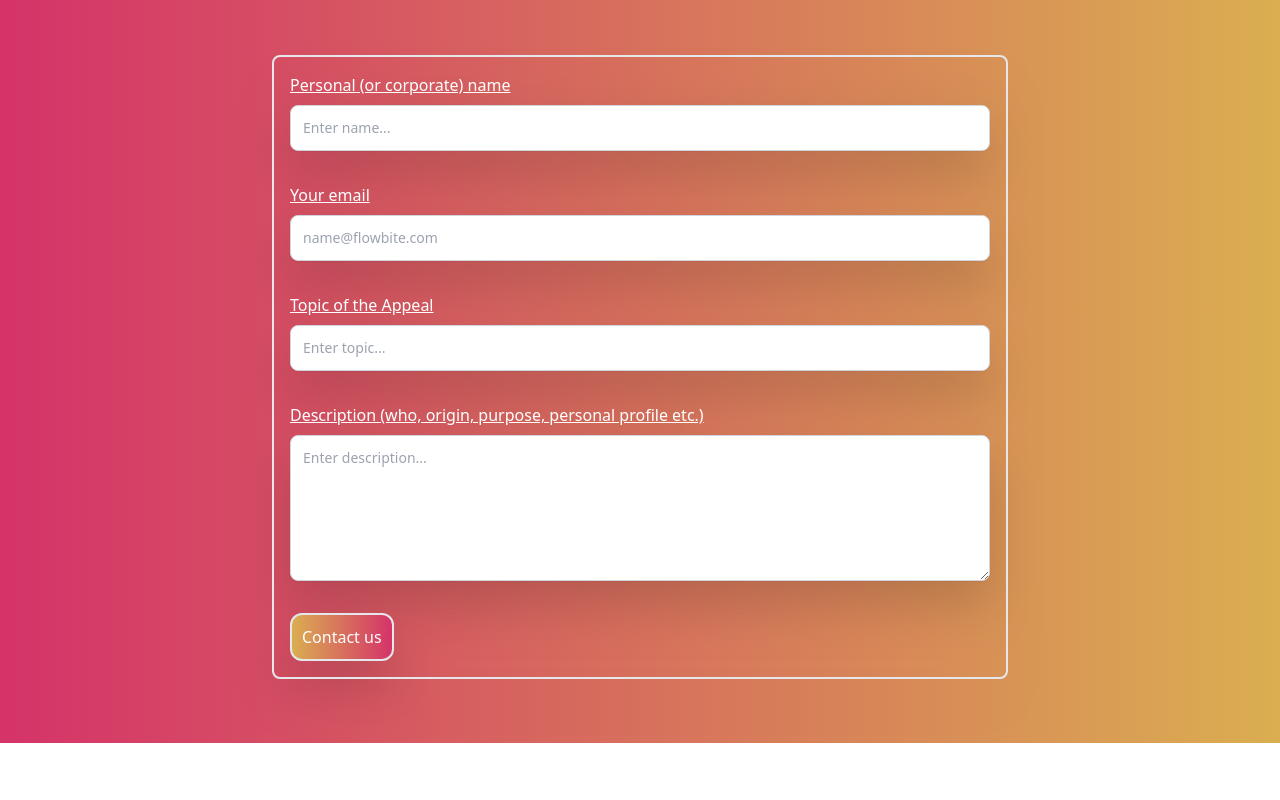
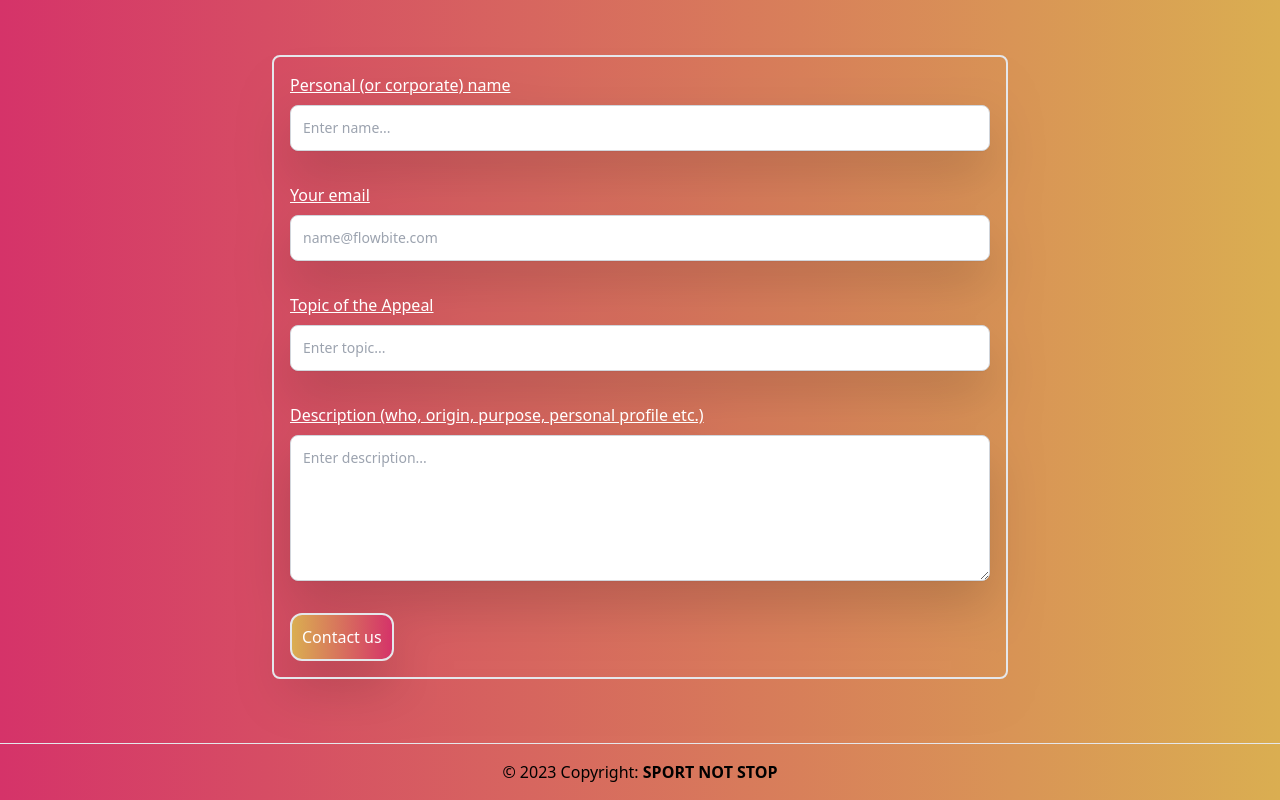
Before and after one commit to k1metsu/sport-not-stop, a plain HTML site: page index.html in a window 1280 px wide. Shown: the part 1724-2524 px from the top of the page. Before the commit the page ends 2467 px from the top, so only its background shows below. Drawn offline with nearby package versions, Linux system fonts and the light colour scheme.

Commit message:
#notask #add #global - add footer

```diff
--- a/index.html
+++ b/index.html
@@ -399,8 +399,14 @@
 
     </div>
 </div>
-
+<hr>
 <!--FOOTER-->
+<footer class="text-center">
+    <div class="p-4  text-center text-black">
+        © 2023 Copyright:
+        <a class="text-black font-semibold" href="#">SPORT NOT STOP</a>
+    </div>
+</footer>
 
 <script type="module" src="./js/index.js"></script>
 </body>
```
